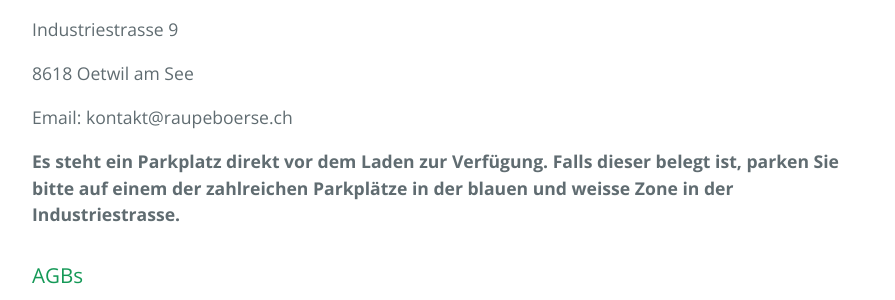
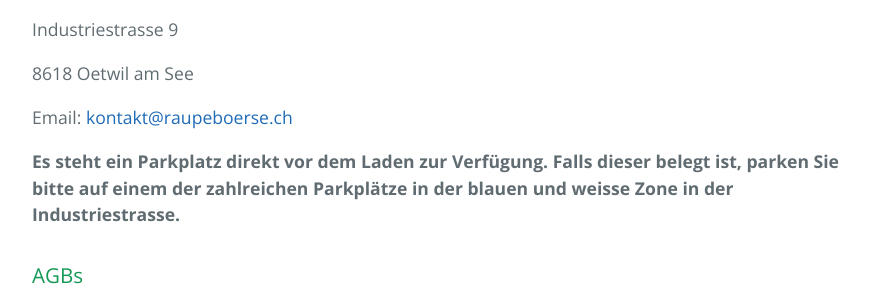
Before and after one commit to ciavland/raupe, a Jekyll site: the page built from index.md, in a window 1280 px wide. Shown: the part 1289-1589 px from the top of the page, without its empty margins (192-1087 px from the left). Built offline with Jekyll 4.4.1, drawn with Linux system fonts in a browser that asks for light colours.

```diff
--- a/index.md
+++ b/index.md
@@ -45,9 +45,9 @@ Industriestrasse 9
 
 8618 Oetwil am See
 
-Email: kontakt@raupeboerse.ch
+Email: [kontakt@raupeboerse.ch](mailto:kontakt@raupeboerse.ch)
 
-<b>Es steht ein Parkplatz direkt vor dem Laden zur Verfügung. Falls dieser belegt ist, parken Sie bitte auf einem der zahlreichen Parkplätze in der blauen und weisse Zone in der Industriestrasse.</b>
+**Es steht ein Parkplatz direkt vor dem Laden zur Verfügung. Falls dieser belegt ist, parken Sie bitte auf einem der zahlreichen Parkplätze in der blauen und weisse Zone in der Industriestrasse.**
 
 ### AGBs
 
```
